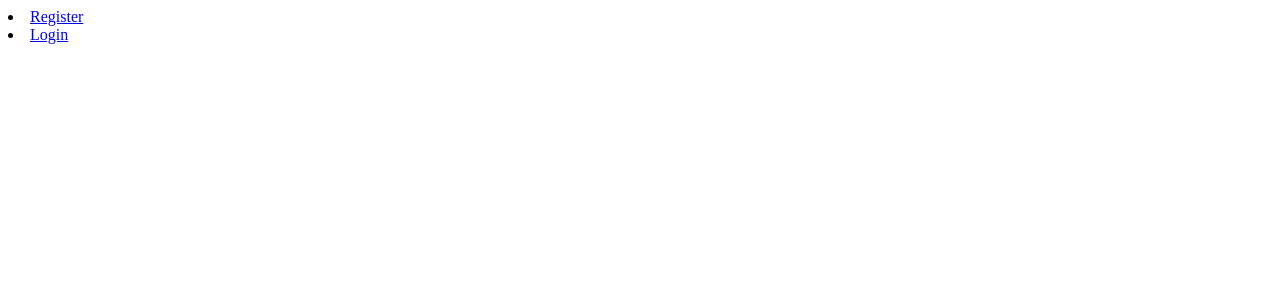
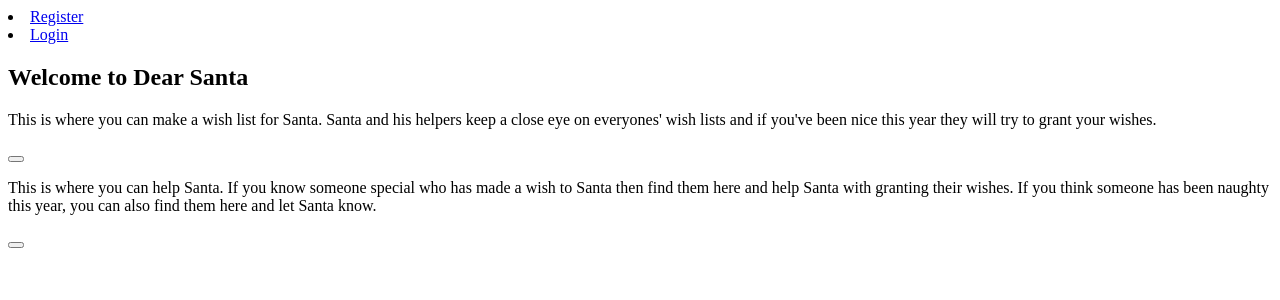
Before and after one commit to glaw2000/Christmas-Fun, a Django app: page / in a window 1280 px wide. Before the commit the part shown is almost empty. Shown: the top 300 px of the page. Run offline with Django 4.2, Linux system fonts and the light colour scheme.

Commit message:
add index.html text; fix template

```diff
--- a/config/settings.py
+++ b/config/settings.py
@@ -19,6 +19,7 @@ if os.path.isfile("env.py"):
 
 # Build paths inside the project like this: BASE_DIR / 'subdir'.
 BASE_DIR = Path(__file__).resolve().parent.parent
+TEMPLATES_DIR = os.path.join(BASE_DIR, 'templates')
 
 
 # Quick-start development settings - unsuitable for production
@@ -80,7 +81,7 @@ ROOT_URLCONF = 'config.urls'
 TEMPLATES = [
     {
         'BACKEND': 'django.template.backends.django.DjangoTemplates',
-        'DIRS': [],
+        'DIRS': [TEMPLATES_DIR],
         'APP_DIRS': True,
         'OPTIONS': {
             'context_processors': [
--- a/landing/templates/landing/index.html
+++ b/landing/templates/landing/index.html
@@ -3,6 +3,28 @@
 
 {% block content %}
 <!-- landing page content starts here -->
+<div id="role">
+    <h2>Welcome to Dear Santa</h2>
 
+    <div id="helper" class="greenbtn">
+        <p>
+            This is where you can make a wish list for Santa.
+            Santa and his helpers keep a close eye on everyones' wish lists
+            and if you've been nice this year they will try to grant your wishes.
+        </p>
+        <button id="help_btn" type="button"></button>
+    </div>
+
+    <div id="wisher" class="tealbtn">
+        <p>
+            This is where you can help Santa. If you know someone special who has made a wish
+            to Santa then find them here and help Santa with granting their wishes.
+            If you think someone has been naughty this year, you can also find them here and let Santa know.
+        </p>
+        <button id="wish_btn" type="button"></button>
+
+    </div>
+
+</div>
 <!-- landing page content starts here -->
 {% endblock content %}
--- a/templates/base.html
+++ b/templates/base.html
@@ -29,6 +29,10 @@
 </li>
 {% endif %}
 
+<main class="container flex-grow-1 mt-2 mb-2 py-4">
+    {% block content %}
+    {% endblock content %}
+</main>
 
 </body>
 </html>
```
